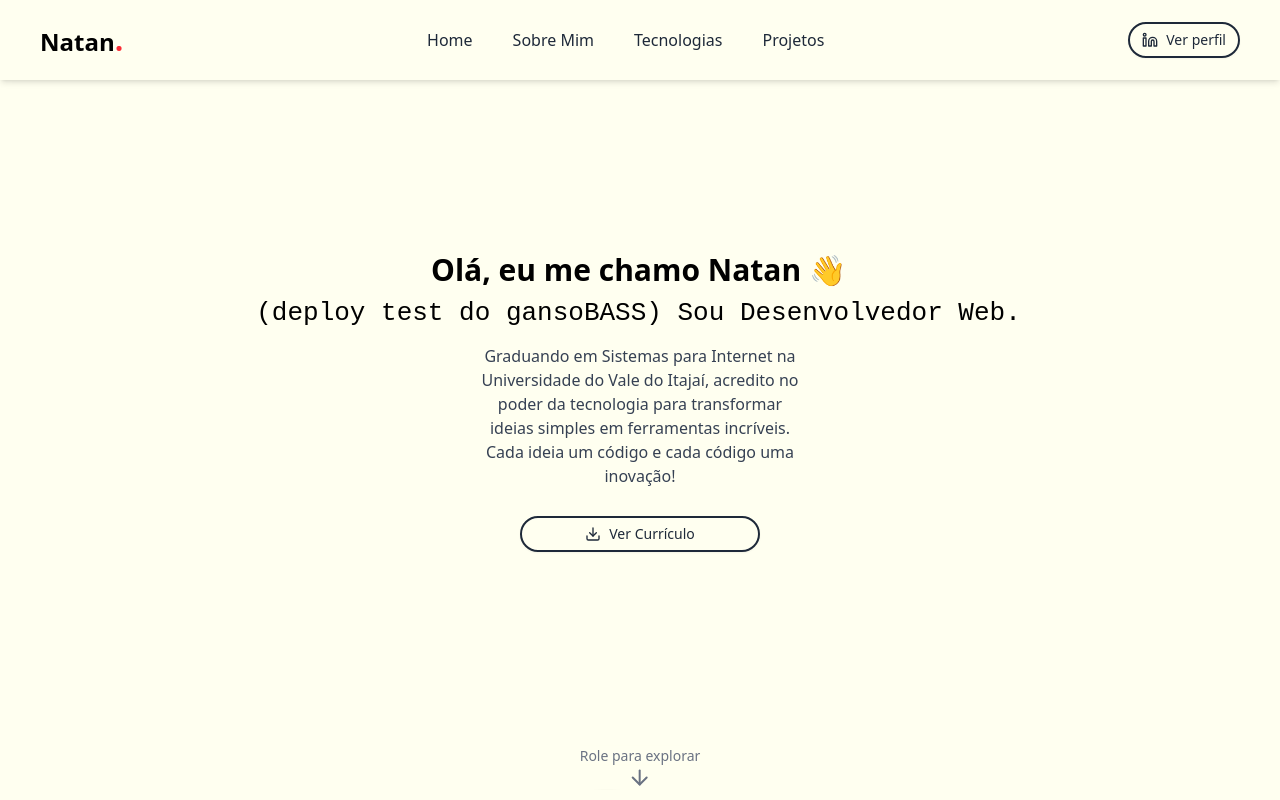
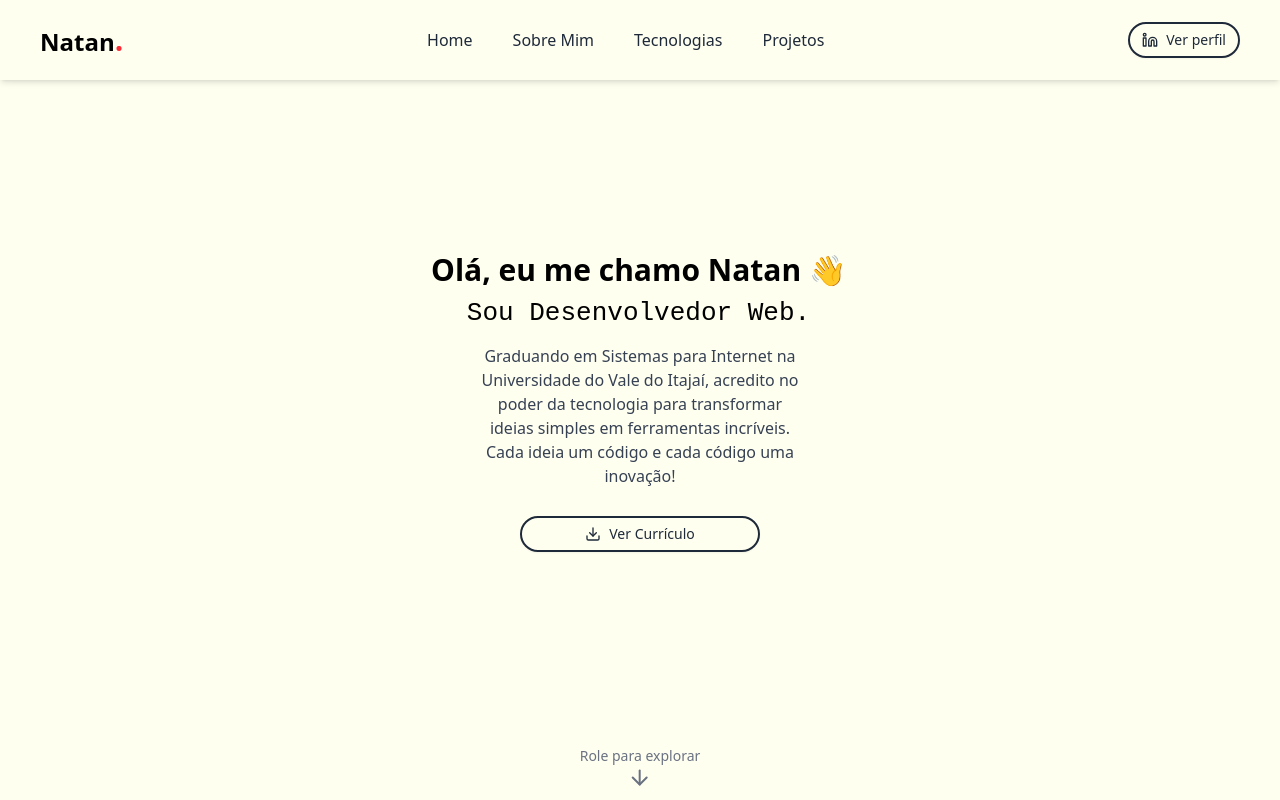
Before and after one commit to Natanssilva/website, a Next.js app: page / in a window 1280 px wide. Shown: the top 800 px of the page. Built offline with nearby package versions, Linux system fonts and the light colour scheme.

Commit message:
FIX | Ajuste PDF

```diff
--- a/src/app/page.js
+++ b/src/app/page.js
@@ -26,7 +26,7 @@ export default function Home() {
           </h1>
           <div className="p-2">
             <p className="typing-demo text-center text-3xl sm:text-1xl md:text-2xl">
-            (deploy test do gansoBASS) Sou Desenvolvedor Web.
+             Sou Desenvolvedor Web.
             </p>
           </div>
           <div className=" hidden-element fade-in flex flex-wrap justify-center items-center">
@@ -63,7 +63,7 @@ export default function Home() {
                       <Download size={18} color="currentColor" /> Inglês
                     </Button>
                   </a>
-                  <a href="/curriculo.pdf" target="_blank" download="curriculo-pt.pdf">
+                  <a href="/curriculo-pt.pdf" target="_blank" download="curriculo-pt.pdf">
                     <Button
                       variant="outline"
                       className="w-60 border-2 border-gray-800 px-4 py-2 rounded-full text-gray-800 cursor-pointer gap-2 transform transition-transform hover:scale-105 hover:underline"
```
Also changed, not shown: 2 other files (tests, documents, lock files or other folders).
